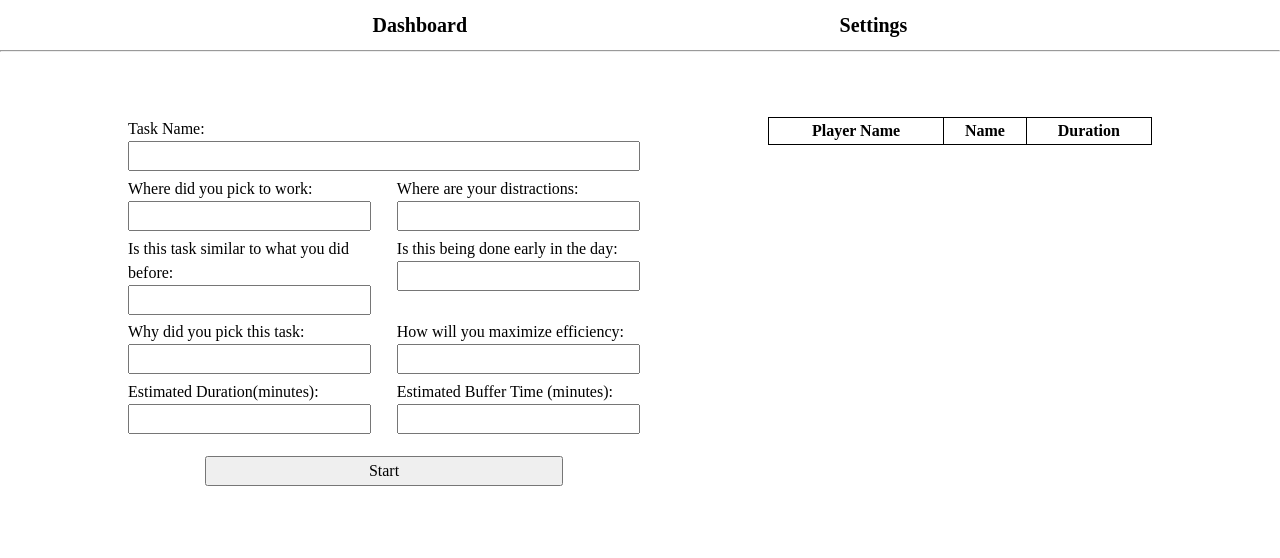
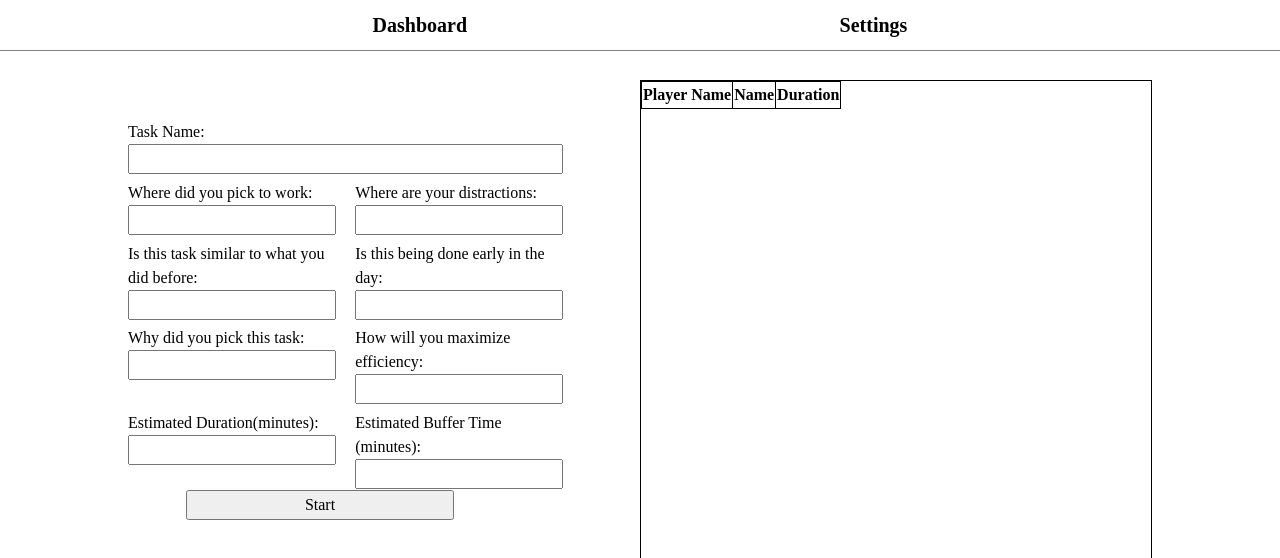
Before and after one commit to biddenboi/Checkpoint, a React (Vite) app: page / in a window 1280 px wide. Shown: the top 558 px of the page. Built offline with nearby package versions, Linux system fonts and the light colour scheme.

Commit message:
navbar is absolute, window dimensions are fixed, and task list is now a scrollable table

```diff
--- a/src/App.css
+++ b/src/App.css
@@ -1,11 +1,17 @@
 div.navigation-bar {
-  margin:10px 0px;
+  position:fixed;
+  width:100%;
+  padding:10px 0px;
   display:flex;
   justify-content: space-evenly;
-}
-
-div.navigation-bar > a {
   font-weight: 700;
   font-size:20px;
   cursor:pointer;
+  border-bottom: 1px solid gray;
 }
+
+
+div.navigation-bar.task-in-session {
+  color:gray;
+  cursor:not-allowed;
+}
--- a/src/App.jsx
+++ b/src/App.jsx
@@ -39,11 +39,10 @@ function App() {
 
   const [currentPage, setCurrentPage] = useState("dashboard");
   return <>
-    <div className="navigation-bar">
+    <div className={inTaskSession ? "navigation-bar task-in-session" : "navigation-bar"}>
       <a onClick={() => setPage("dashboard")}>Dashboard</a>
       <a onClick={() => setPage("settings")}>Settings</a>
     </div>
-    <hr />
     <DatabaseConnectionContext.Provider value={databaseConnection}>
       {
         currentPage === "dashboard" ?
--- a/src/Pages/Dashboard.css
+++ b/src/Pages/Dashboard.css
@@ -1,7 +1,7 @@
 div.dashboard {
     display: grid;
-
-    grid-template-rows: repeat(5, 20%);
+    height:100%;
+    grid-template-rows: repeat(20, 5%);
     grid-template-columns: repeat(10, 10%);
   }
 
@@ -15,7 +15,11 @@ div.dashboard {
   }
 
   table.task-list {
+    display:block;
     border-collapse: collapse;
+    overflow-y:scroll;
+    height:100%;
+    width:100%;
   }
 
   div.task-form-buttons {
@@ -30,8 +34,8 @@ div.dashboard {
 
   form.task-creation-menu {
     grid-column-start: 2;
-    grid-column-end: span 4;
-    grid-row-start: 2;
+    grid-column-end: span 3;
+    grid-row-start: 4;
     grid-row-end: span 3;
     display:flex;
     flex-direction: column;
@@ -39,10 +43,10 @@ div.dashboard {
   }
 
   div.rank-list {
-    grid-column-start: 7;
-    grid-column-end: span 3;
-    grid-row-start: 2;
-    grid-row-end: span 3;
+    grid-column-start: 6;
+    grid-column-end: span 4;
+    grid-row-start: 3;
+    grid-row-end: span 17;
   }
 
   div.form-inputs {
--- a/src/network/PlayerDatabase.js
+++ b/src/network/PlayerDatabase.js
@@ -19,7 +19,7 @@ class PlayerDatabase {
             }
 
             transaction.onerror = (event) => {
-                reject(transaction.error);
+                reject(transaction.error);''
             }
 
             return request;
```
